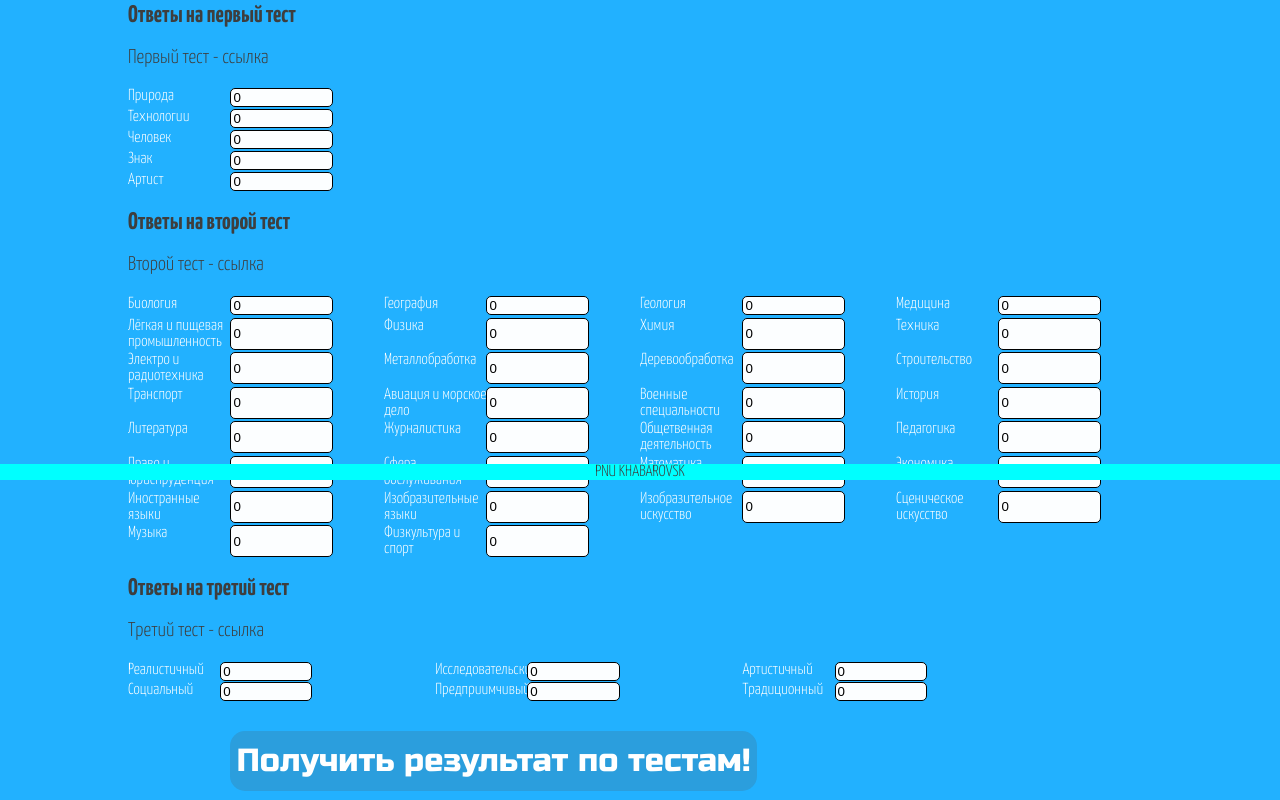
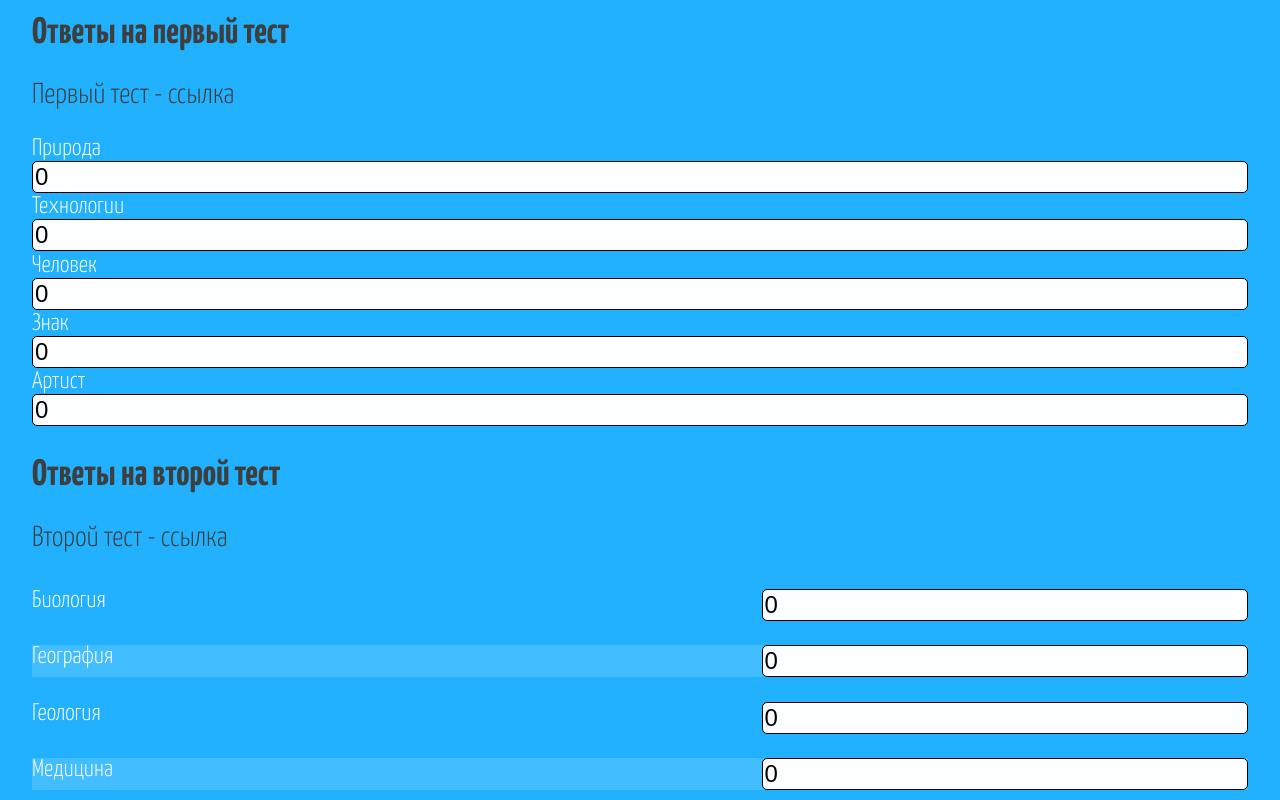
Before and after one commit to AleksanderMerkulov/psychoTestTOGU, an Angular app: page /test in a window 1280 px wide. Shown: the part 320-1120 px from the top of the page. Built offline with nearby package versions, Linux system fonts and the light colour scheme.

Commit message:
added all adaptive panels and structures/have minor bug for fix

```diff
--- a/src/app/block-one/block-one.component.css
+++ b/src/app/block-one/block-one.component.css
@@ -1,4 +1,8 @@
-
+@media(max-device-width: 820px){
+    h2{
+        font-size: 230%;
+    }
+}
 .blockInputInner{
     display: grid;
     grid-template-columns: 10% 10%;
@@ -8,7 +12,29 @@
     /*  background-color: #2B9EDD; */
     color: white;
 }
+@media(max-device-width: 480px){
+    .blockOne{
+        display: flex;
+        justify-content: space-between;
+        flex-direction: column;
 
+    }
+    .blockOne .blockInputInner{
+        grid-template-columns:none;
+        justify-content: space-between;
+    }
+}
+@media(max-device-width: 820px){
+    .blockOne{
+        display: flex;
+        justify-content: space-between;
+        flex-direction: column;
+    }
+    .blockOne .blockInputInner{
+        grid-template-columns:none;
+
+    }
+}
 /* GRID 4 */
 
 .grid4{
@@ -20,7 +46,34 @@
 .grid4 .blockInputInner{
     grid-template-columns: 40% 40%;
 }
-
+@media(max-device-width: 480px){
+    .grid4{
+        display: flex;
+        justify-content: space-between;
+        flex-direction: column;
+    }
+    .grid4 .blockInputInner{
+        margin-top: 1%; margin-bottom: 1%;
+        justify-content: space-between;
+    }
+    .grid4 .blockInputInner:nth-child(2n){
+        background-color: #65c9ff7a;
+    }
+}
+@media(max-device-width: 820px){
+    .grid4{
+        display: flex;
+        justify-content: space-between;
+        flex-direction: column;
+    }
+    .grid4 .blockInputInner{
+        margin-top: 1%; margin-bottom: 1%;
+        justify-content: space-between;
+    }
+    .grid4 .blockInputInner:nth-child(2n){
+        background-color: #65c9ff7a;
+    }
+}
 /* GRID 3 */
 
 .grid3{
@@ -29,6 +82,38 @@
 }
 .grid3 .blockInputInner{
     grid-template-columns: 30% 30%;
+}
+@media(max-device-width: 480px){
+    .grid3{
+        display: flex;
+        flex-direction: column;
+    }
+    .grid3 .blockInputInner{
+        margin-top: 1%; margin-bottom: 1%;
+        justify-content: space-between;
+    }
+    .grid3:nth-child(2n) .blockInputInner:nth-child(2n-1){
+        background-color: #65c9ff7a;
+    }
+    .grid3:first-child .blockInputInner:nth-child(2n){
+        background-color: #65c9ff7a;
+    }
+}
+@media(max-device-width: 820px){
+    .grid3{
+        display: flex;
+        flex-direction: column;
+    }
+    .grid3 .blockInputInner{
+        margin-top: 1%; margin-bottom: 1%;
+        justify-content: space-between;
+    }
+    .grid3:nth-child(2n) .blockInputInner:nth-child(2n-1){
+        background-color: #65c9ff7a;
+    }
+    .grid3:first-child .blockInputInner:nth-child(2n){
+        background-color: #65c9ff7a;
+    }
 }
 
 /* GRID 2 */
@@ -58,6 +143,11 @@ a{
     color: black;
     text-shadow: 0px 4px 4px rgba(0, 0, 0, 0.25);
 }
+@media(max-device-width: 820px){
+    .linkInner{
+        font-size: 180%;
+    }
+}
 
 /* BUTTON */
 
@@ -86,6 +176,27 @@ a{
     transform: translateY(-10px);
     color: #3E3E3E;
 }
+@media(max-device-width: 480px){
+    .submitButton{
+        margin: 0 auto;
+        margin-top: 5%;
+        margin-bottom: 8%;
+
+        font-size: 150%;
+        line-height: normal;
+    }
+}
+@media(max-device-width: 820px){
+    .submitButton{
+        align-items: center;
+
+        margin-top: 5%;
+        margin-bottom: 8%;
+
+        font-size: 200%;
+        line-height: normal;
+    }
+}
 
 /* INPUTS */
 
@@ -95,3 +206,11 @@ input{
 
     background-color: #FCFEFF;
 }
+@media(max-device-width: 820px){
+    input{
+        font-size: 150%;
+    }
+    .blockInputInner span{
+        font-size: 150%;
+    }
+}
--- a/src/app/block-one/block-one.component.html
+++ b/src/app/block-one/block-one.component.html
@@ -4,7 +4,7 @@
         <div class="linkInner">
             <a href="/">Первый тест - <span class="link_span">ссылка</span></a>
         </div>
-        <div name="blokcOneFormOne">
+        <div name="blokcOneFormOne" class="blockOne">
             <div class="blockInputInner">
                 <span>Природа</span>
                 <input  [(ngModel)]="test.OneNature" name="b1f1i1" placeholder="введите число">
--- a/src/app/main/main.component.css
+++ b/src/app/main/main.component.css
@@ -8,7 +8,7 @@
 
     margin-top: 8%;
 }
-@media(max-device-width: 480px){
+@media(max-device-width: 1024px){
     .inner{
         display: flex;
         flex-direction: column;
@@ -19,6 +19,11 @@
 .informationInnerMain{
     align-items: center;
 }
+@media(max-device-width: 480px){
+    .informationInnerMain{
+
+    }
+}
 #textHead{
     font-family: 'Russo One';
     font-style: normal;
@@ -26,9 +31,35 @@
     font-size: 225%;
     line-height: 51px;
 }
+@media(max-device-width: 480px){
+    #textHead{
+       font-size: 180%;
+       line-height:normal;
+       margin: 0 auto;
+       margin-top: 10%;
+       text-align: center;
+    }
+}
+@media(max-device-width: 1024px){
+    #textHead{
+       font-size: 300%;
+       line-height:normal;
+       margin: 0 auto;
+       margin-top: 10%;
+       text-align: center;
+    }
+}
 li{
     font-size: 36px;
-
+}
+@media(max-device-width: 480px){
+    ul{
+        margin-top: 5%;
+        margin-bottom: 10%;
+    }
+    li{
+        font-size: 150%;
+    }
 }
 button{
     font-family: 'Russo One';
@@ -64,6 +95,25 @@ button:hover span{
     color: #3E3E3E;
     transform: scale(10%);
 }
+@media(max-device-width: 480px){
+    button{
+        font-size: 150%;
+        margin: 0 auto;
+        width: 100%;
+        height: auto;
+    }
+}
+@media(max-device-width: 1024px){
+    button{
+        font-size: 200%;
+
+        margin: 0 auto;
+        margin-top: 10%;
+
+        width: 100%;
+        height: auto;
+    }
+}
 
 /* Left side */
 .vectorGirlInner{
@@ -90,3 +140,16 @@ button:hover span{
         margin: 0 auto;
     }
 }
+@media(max-device-width: 1024px){
+    .vectorGirlInner{
+        left: 0;
+        top: 0;
+        /* width: 300px;
+        height: 216.29px; */
+
+        box-shadow: 0px 10px 4px 10px rgba(0, 0, 0, 0.25);
+        border-radius: 15px;
+
+        margin: 0 auto;
+    }
+}
--- a/src/app/main/main.component.html
+++ b/src/app/main/main.component.html
@@ -3,13 +3,12 @@
     <div class="container">
         <div class="inner">
             <div class="photoInnerMain">
-                <img src="G:\ПроектыТОГУ\testSite\psychotestTOGU\psychotest-app\design\mainPagevectorGirl.jpg" alt="123">
                 <div class="vectorGirlInner">
 
                 </div>
             </div>
             <div class="informationInnerMain">
-                <span id="textHead">Профессиональная ориентация</span>
+                <h1 id="textHead">Профессиональная ориентация</h1>
                 <ul>
                     <li>Lorem ipsum dolor sit amet.</li>
                     <li>Lorem ipsum dolor sit.</li>
--- a/src/main.ts
+++ b/src/main.ts
@@ -1,3 +1,4 @@
+import { DOCUMENT } from '@angular/common';
 import { enableProdMode } from '@angular/core';
 import { platformBrowserDynamic } from '@angular/platform-browser-dynamic';
 
--- a/src/styles.css
+++ b/src/styles.css
@@ -21,6 +21,7 @@ header{
     background-color: #FCFEFF;
     width: 100%;
 }
+
 header nav{
     display: flex;
 }
@@ -55,6 +56,36 @@ header nav{
         max-width:none;
     }
 }
+@media(max-device-width: 480px) {
+    #PNUmainLink{
+        font-size: 150%;
+        line-height: normal;
+        text-align:justify;
+    }
+    .container{
+        max-width:none;
+    }
+}
+@media(max-device-width: 820px) {
+    #PNUmainLink{
+        font-size: 150%;
+        line-height: normal;
+        text-align:justify;
+    }
+    .container{
+        max-width:95%;
+    }
+}
+@media(max-device-width: 1024px) {
+    #PNUmainLink{
+        font-size: 150%;
+        line-height: normal;
+        text-align:justify;
+    }
+    .container{
+        /* max-width:none;     */
+    }
+}
 
 /* FOOTER */
 
@@ -66,3 +97,8 @@ footer{
     text-align: center;
     background-color: aqua;
 }
+@media(max-device-width: 820px){
+    footer{
+        position: relative;
+    }
+}
```
Also changed, not shown: src/app/main/main.component.ts (+9 -0 lines).
